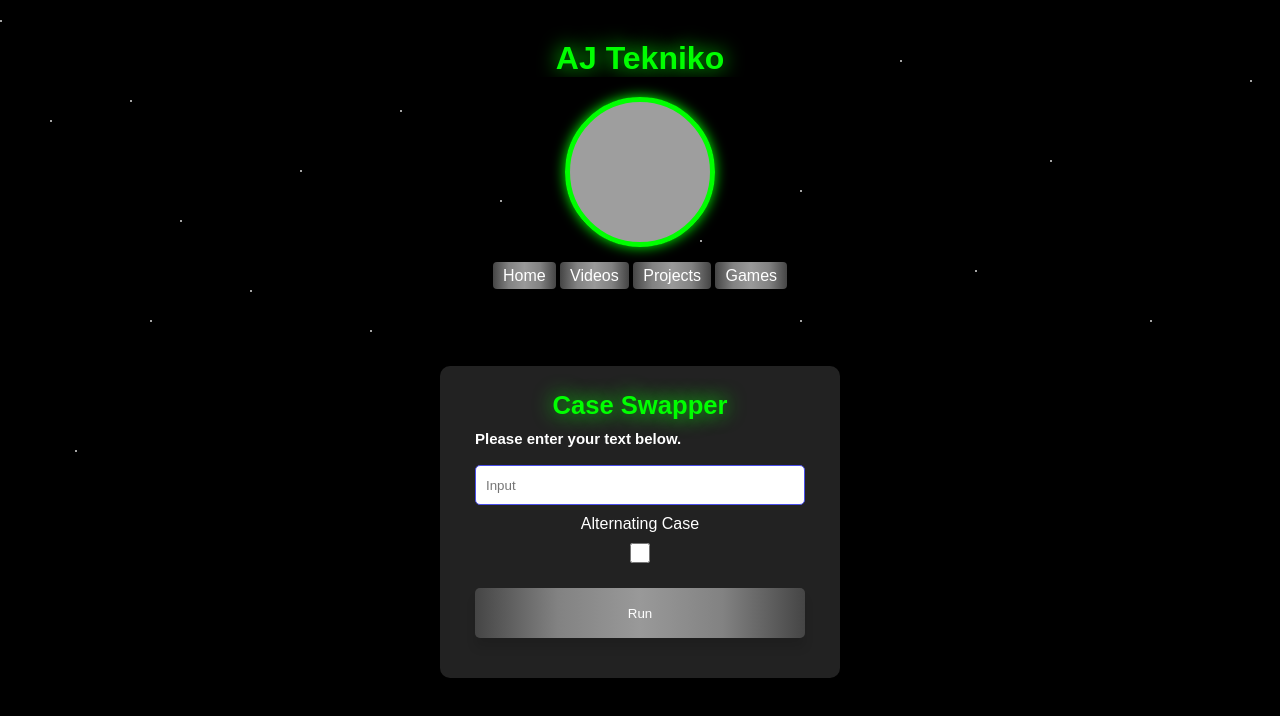
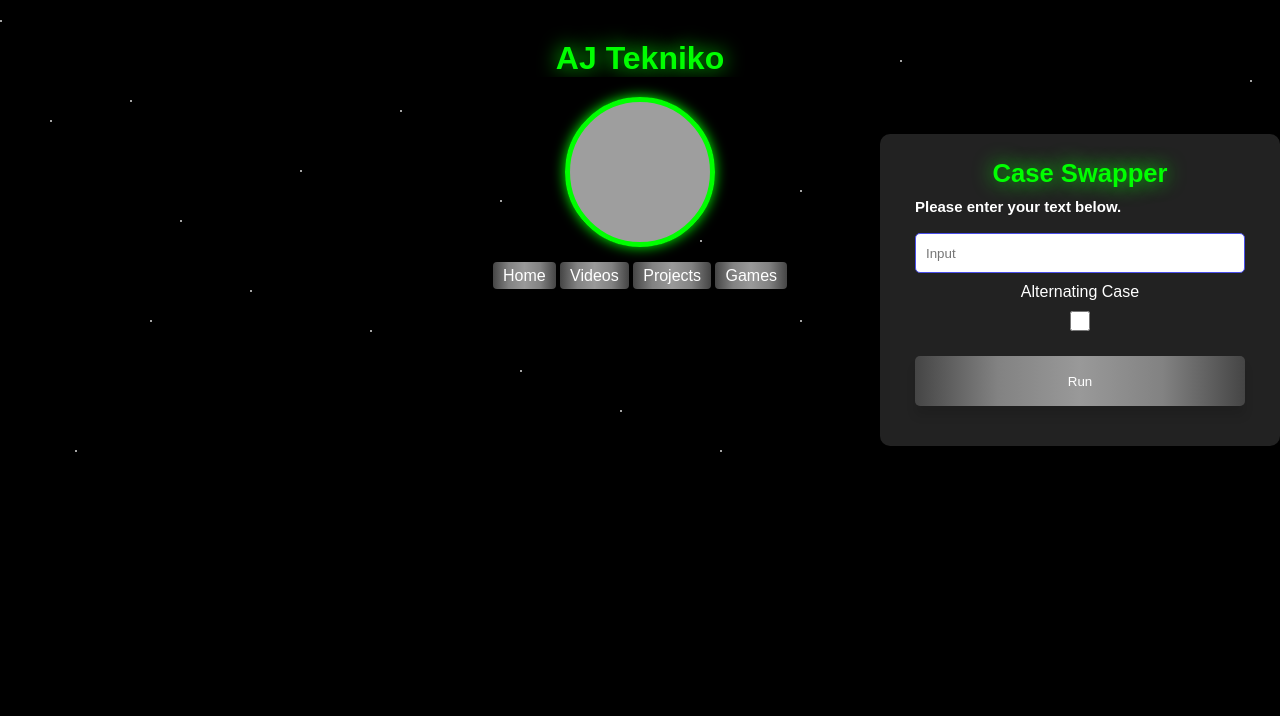
Before and after one commit to AJTekniko/case-swapper, a plain HTML site: page index.html in a window 1280 px wide. Drawn offline with Linux system fonts and the light colour scheme; grey boxes are pictures that could not be loaded.

Commit message:
Update index.html

```diff
--- a/index.html
+++ b/index.html
@@ -22,6 +22,7 @@
             <li><a href="https://ajtekniko.github.io/ajtekniko/games.html">Games</a></li>
         </ul>
     </nav>
+    <div class="outer-container">
         <div class="container">
             <h2>Case Swapper</h2>
             <p>Please enter your text below.</p>
@@ -35,6 +36,7 @@
                 <button type="submit">Run</button>
             </form>
         </div>
+    </div>
     <script src="script.js"></script>
 </body>
 </html>
```
Lines whose indentation alone changed are shown as unchanged.
